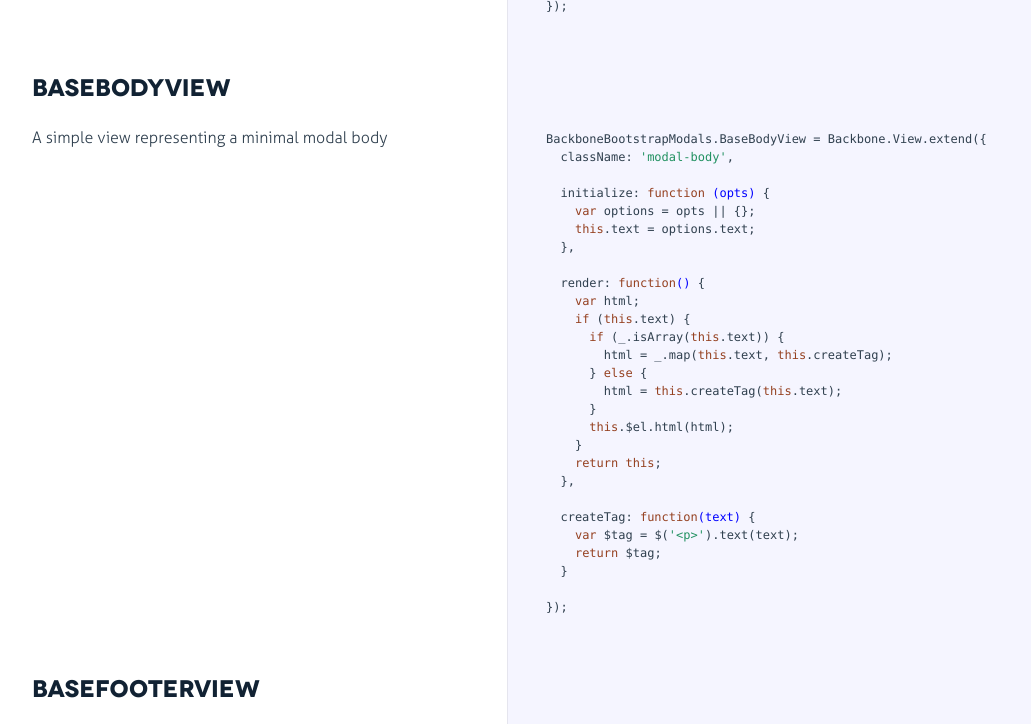
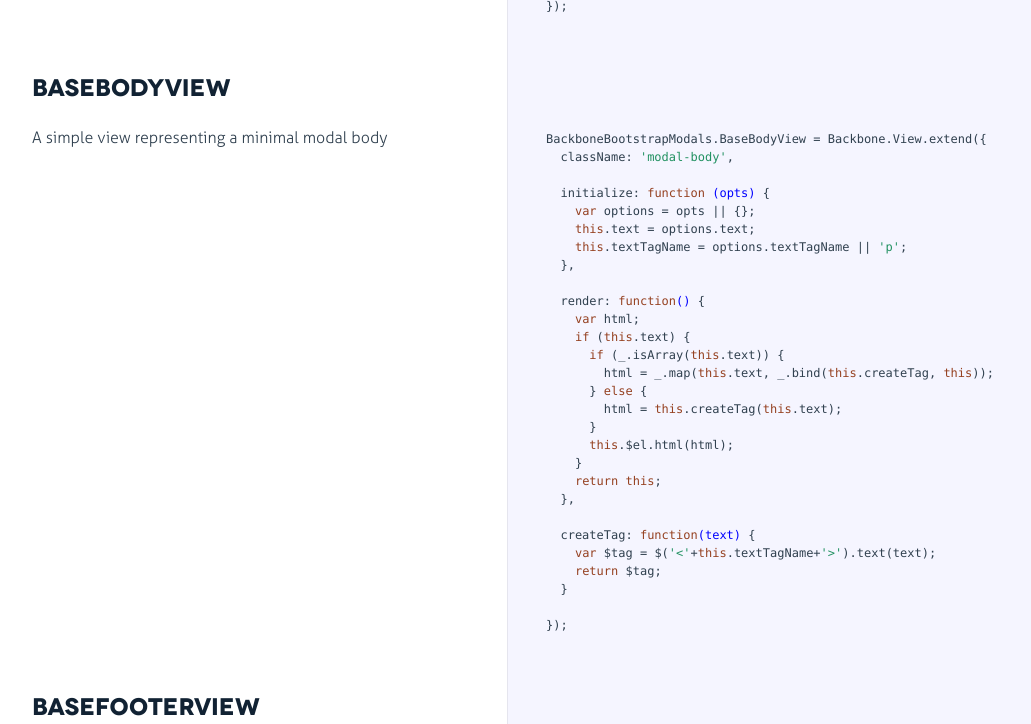
Before and after one commit to leafygreen/backbone-bootstrap-modals, a plain HTML site: page docco/backbone-bootstrap-modals.html in a window 1280 px wide. Shown: the part 1320-2044 px from the top of the page, without its empty margins (18-1049 px from the left). Drawn offline with Linux system fonts and the light colour scheme.

Commit message:
Update docs

```diff
--- a/docco/backbone-bootstrap-modals.html
+++ b/docco/backbone-bootstrap-modals.html
@@ -31,7 +31,7 @@
             </div>
 
             <div class="content"><div class='highlight'><pre><span class="hljs-comment">/*!
-  backbone-bootstrap-modals 0.1.0
+  backbone-bootstrap-modals 0.1.1
   http://github.com/leafygreen/backbone-bootstrap-modals
 
   Licensed under the MIT license.
@@ -200,13 +200,14 @@ BackboneBootstrapModals.BaseBodyView = Backbone.View.extend({
   initialize: <span class="hljs-function"><span class="hljs-keyword">function</span> <span class="hljs-params">(opts)</span> {</span>
     <span class="hljs-keyword">var</span> options = opts || {};
     <span class="hljs-keyword">this</span>.text = options.text;
+    <span class="hljs-keyword">this</span>.textTagName = options.textTagName || <span class="hljs-string">'p'</span>;
   },
 
   render: <span class="hljs-function"><span class="hljs-keyword">function</span><span class="hljs-params">()</span> {</span>
     <span class="hljs-keyword">var</span> html;
     <span class="hljs-keyword">if</span> (<span class="hljs-keyword">this</span>.text) {
       <span class="hljs-keyword">if</span> (_.isArray(<span class="hljs-keyword">this</span>.text)) {
-        html = _.map(<span class="hljs-keyword">this</span>.text, <span class="hljs-keyword">this</span>.createTag);
+        html = _.map(<span class="hljs-keyword">this</span>.text, _.bind(<span class="hljs-keyword">this</span>.createTag, <span class="hljs-keyword">this</span>));
       } <span class="hljs-keyword">else</span> {
         html = <span class="hljs-keyword">this</span>.createTag(<span class="hljs-keyword">this</span>.text);
       }
@@ -216,7 +217,7 @@ BackboneBootstrapModals.BaseBodyView = Backbone.View.extend({
   },
 
   createTag: <span class="hljs-function"><span class="hljs-keyword">function</span><span class="hljs-params">(text)</span> {</span>
-    <span class="hljs-keyword">var</span> $tag = $(<span class="hljs-string">'&lt;p&gt;'</span>).text(text);
+    <span class="hljs-keyword">var</span> $tag = $(<span class="hljs-string">'&lt;'</span>+<span class="hljs-keyword">this</span>.textTagName+<span class="hljs-string">'&gt;'</span>).text(text);
     <span class="hljs-keyword">return</span> $tag;
   }
 
@@ -765,7 +766,8 @@ BackboneBootstrapModals.ConfirmationModal = BackboneBootstrapModals.BaseModal.ex
 
   bodyViewOptions: <span class="hljs-function"><span class="hljs-keyword">function</span><span class="hljs-params">()</span> {</span>
     <span class="hljs-keyword">return</span> {
-      text: _.result(<span class="hljs-keyword">this</span>, <span class="hljs-string">'text'</span>)
+      text: _.result(<span class="hljs-keyword">this</span>, <span class="hljs-string">'text'</span>),
+      textTagName: _.result(<span class="hljs-keyword">this</span>, <span class="hljs-string">'textTagName'</span>)
     };
   },
 
@@ -809,9 +811,9 @@ BackboneBootstrapModals.ConfirmationModal = BackboneBootstrapModals.BaseModal.ex
     <span class="hljs-string">'labelTagName'</span>,
     <span class="hljs-string">'showClose'</span>,
     <span class="hljs-string">'text'</span>,
+    <span class="hljs-string">'textTagName'</span>,
     <span class="hljs-string">'confirmText'</span>,
     <span class="hljs-string">'confirmClassName'</span>,
-    <span class="hljs-string">'bodyViewOptions'</span>,
     <span class="hljs-string">'cancelText'</span>,
     <span class="hljs-string">'cancelClassName'</span>,
     <span class="hljs-string">'showCancel'</span>,
```
